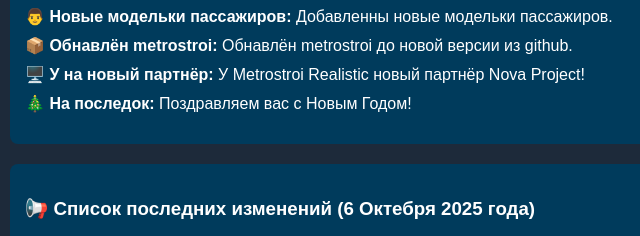
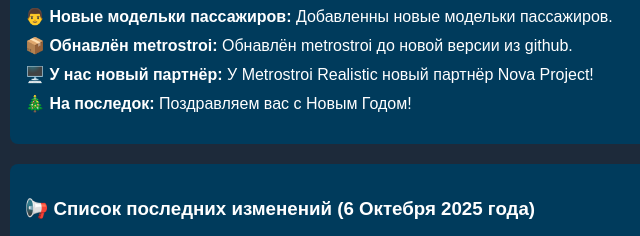
Before and after one commit to DragonGames14/fivmeofvnme, a plain HTML site: page index.html in a window 1280 px wide. Shown: the part 383-619 px from the top of the page, 28-668 px from the left. Drawn offline with Linux system fonts and the light colour scheme.

Commit message:
Update index.html

```diff
--- a/index.html
+++ b/index.html
@@ -123,7 +123,7 @@
             </li>
                 <li>👨 <b>Новые модельки пассажиров:</b> Добавленны новые модельки пассажиров.</li>
                 <li>📦 <b>Обнавлён metrostroi:</b> Обнавлён metrostroi до новой версии из github.</li>
-                <li>🖥️ <b>У на новый партнёр:</b> У Metrostroi Realistic новый партнёр Nova Project!</li>
+                <li>🖥️ <b>У наc новый партнёр:</b> У Metrostroi Realistic новый партнёр Nova Project!</li>
                 <li>🎄 <b>На последок:</b> Поздравляем вас с Новым Годом!</li>
     </div>
             <!-- Будет добавлен Русич 81-740.4 с 1 января на сервер -->
```
